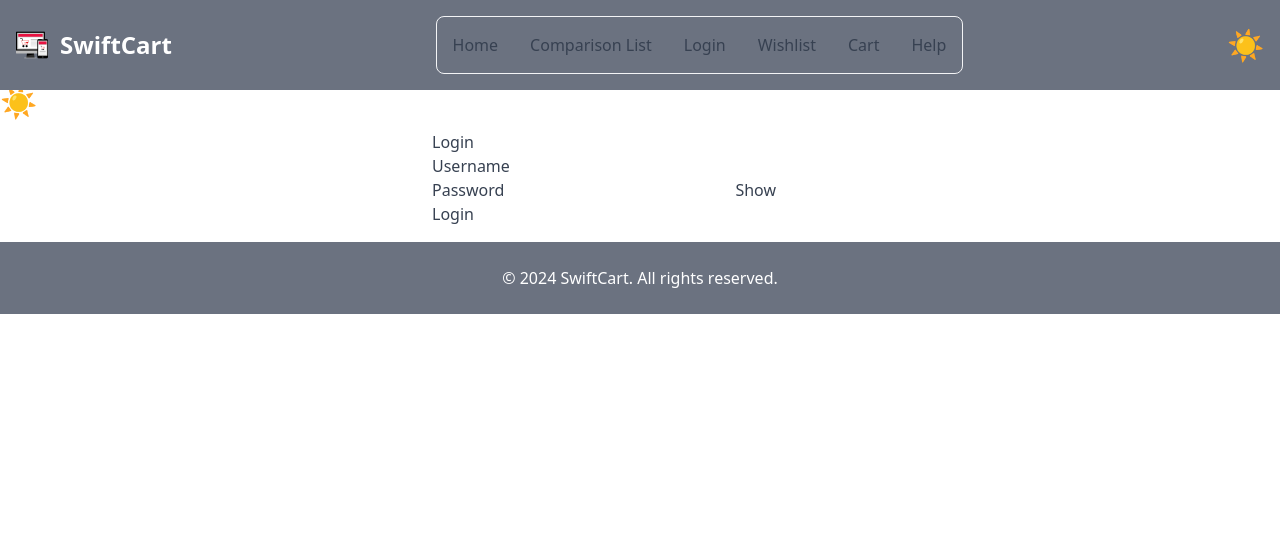
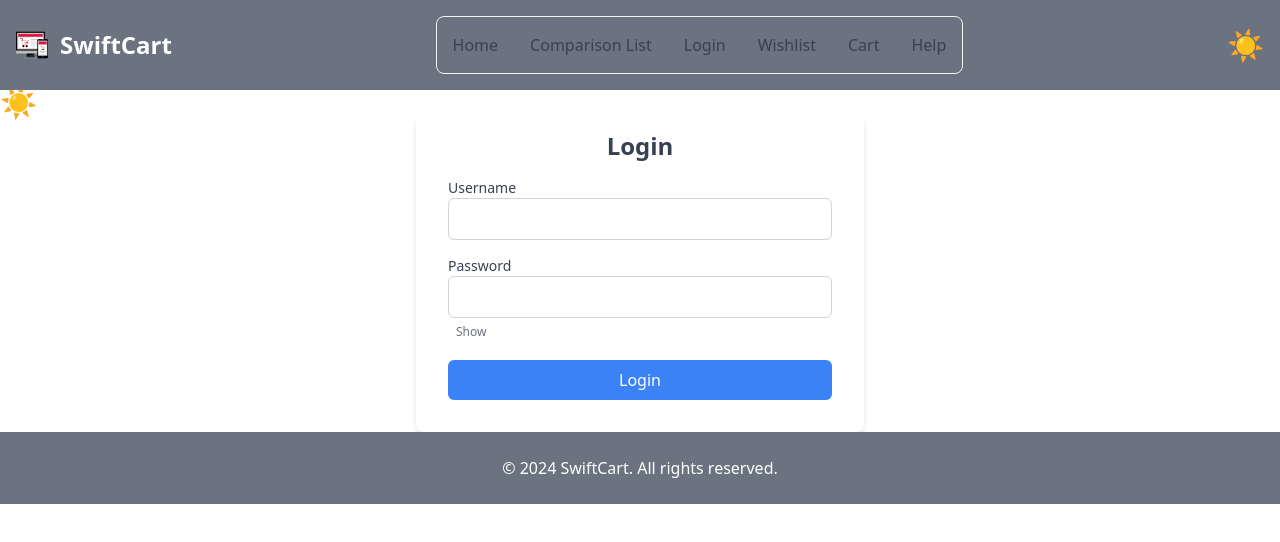
Before and after one commit to Phillip-tech/Portfolio_Piece_PHIBOG534_jsf2407_c_Phillip-Bogopane_JSF4, a Vue app: page /login in a window 1280 px wide. Shown: the top 542 px of the page. Built offline with nearby package versions, Linux system fonts and the light colour scheme.

Commit message:
Updated styles and layout for ProductList and Login components

```diff
--- a/src/components/ProductList.vue
+++ b/src/components/ProductList.vue
@@ -1,9 +1,9 @@
 <template>
   <div>
     <!-- Search and Filter Section -->
-    <div class="flex flex-col md:flex-row justify-between items-center mt-4 space-y-4 md:space-y-0">
+    <div class="flex justify-between items-center mt-4">
       <!-- Search Form -->
-      <form @submit.prevent="handleSearch" class="relative w-full md:w-auto md:flex-1 md:mr-4">
+      <form @submit.prevent="handleSearch" class="relative w-full max-w-sm flex items-center">
         <div class="flex">
           <input
             type="search"
@@ -26,7 +26,7 @@
       <!-- Filter and Sort Options -->
       <div class="flex space-x-3">
         <!-- Filter Dropdown -->
-        <select v-model="filterItem" @change="handleFilterChange" class="border-gray-300 rounded-lg">
+        <select v-model="filterItem" @change="handleFilterChange" class="border-gray-300 text-black rounded-lg p-2" style="background-color: lightgray;">
           <option value="All categories">All categories</option>
           <option value="electronics">Electronics</option>
           <option value="men's clothing">Men's Clothing</option>
@@ -35,11 +35,11 @@
         </select>
 
 
-        <select v-model="sortOrder" @change="handleSortOrderChange" class="border-gray-300 rounded-lg p-2">
-          <option value="default">Default</option>
-          <option value="low-to-high">Price: Low to High</option>
-          <option value="high-to-low">Price: High to Low</option>
-        </select>
+        <select v-model="sortOrder" @change="handleSortOrderChange" class="border-gray-300 text-black rounded-lg p-2" style="background-color: lightgray;">
+  <option value="default">Default</option>
+  <option value="low-to-high">Price: Low to High</option>
+  <option value="high-to-low">Price: High to Low</option>
+</select>
 
         <button @click="resetFilters" class="bg-red-500 text-white px-4 py-2 rounded-lg hover:bg-red-600">
           Reset
--- a/src/views/Login.vue
+++ b/src/views/Login.vue
@@ -1,25 +1,26 @@
 <template>
-  <div class="max-w-md mx-auto p-4">
-    <h2>Login</h2>
-    <form @submit.prevent="login">
-      <div>
-        <label for="username">Username</label>
-        <input type="text" v-model="username" required />
+  <div class="max-w-md mx-auto p-4 bg-white rounded-lg shadow-md">
+    <h2 class="text-center text-2xl font-bold">Login</h2>
+    <form @submit.prevent="login" class="p-4">
+      <div class="mb-4">
+        <label for="username" class="block text-sm font-medium text-gray-700">Username</label>
+        <input type="text" v-model="username" required class="w-full px-3 py-2 border border-gray-300 rounded-md focus:outline-none focus:border-blue-300" />
       </div>
-      <div>
-        <label for="password">Password</label>
-        <input :type="showPassword ? 'text' : 'password'" v-model="password" required />
-        <button type="button" @click="togglePasswordVisibility">
+      <div class="mb-4">
+        <label for="password" class="block text-sm font-medium text-gray-700">Password</label>
+        <input :type="showPassword ? 'text' : 'password'" v-model="password" required class="w-full px-3 py-2 border border-gray-300 rounded-md focus:outline-none focus:border-blue-300" />
+        <button type="button" @click="togglePasswordVisibility" class="inline-flex items-center px-2 py-1 text-xs text-gray-500 hover:text-gray-700">
           {{ showPassword ? 'Hide' : 'Show' }}
         </button>
       </div>
-      <button type="submit">Login</button>
+      <button type="submit" class="w-full px-3 py-2 bg-blue-500 text-white rounded-md hover:bg-blue-600 focus:outline-none focus:ring-2 focus:ring-blue-300">Login</button>
     </form>
-    <p v-if="loading">Logging in...</p>
-    <p v-if="error">{{ error }}</p>
-    <button type="button" @click="logout" v-if="isHomeRoute">Logout</button>
+    <p v-if="loading" class="text-center text-sm text-gray-500">Logging in...</p>
+    <p v-if="error" class="text-center text-sm text-red-500">{{ error }}</p>
+    <button type="button" @click="logout" v-if="isHomeRoute" class="w-full px-3 py-2 bg-red-500 text-white rounded-md hover:bg-red-600 focus:outline-none focus:ring-2 focus:ring-red-300">Logout</button>
   </div>
 </template>
+
 
 <script>
 export default {
```
